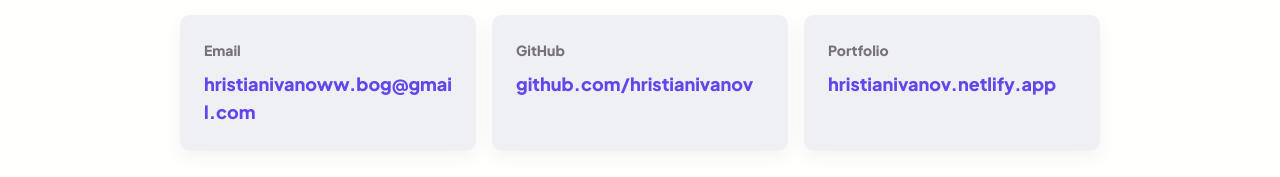
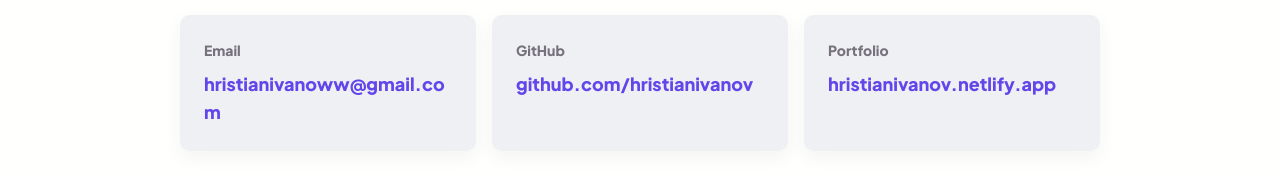
Before and after one commit to hristianivanov/SoftUni-ReactJs-project, a React (Vite) app in the folder client/: page /contact in a window 1280 px wide. Shown: the part 285-462 px from the top of the page. Built offline with nearby package versions, Linux system fonts and the light colour scheme; no server answers.

Commit message:
fix typo

```diff
--- a/client/src/pages/contact/Contact.jsx
+++ b/client/src/pages/contact/Contact.jsx
@@ -4,8 +4,8 @@
 const links = [
   {
     label: 'Email',
-    value: 'hristianivanoww.bog@gmail.com',
-    href: 'mailto:hristianivanoww.bog@gmail.com',
+    value: 'hristianivanoww@gmail.com',
+    href: 'mailto:hristianivanoww@gmail.com',
   },
   {
     label: 'GitHub',
```
